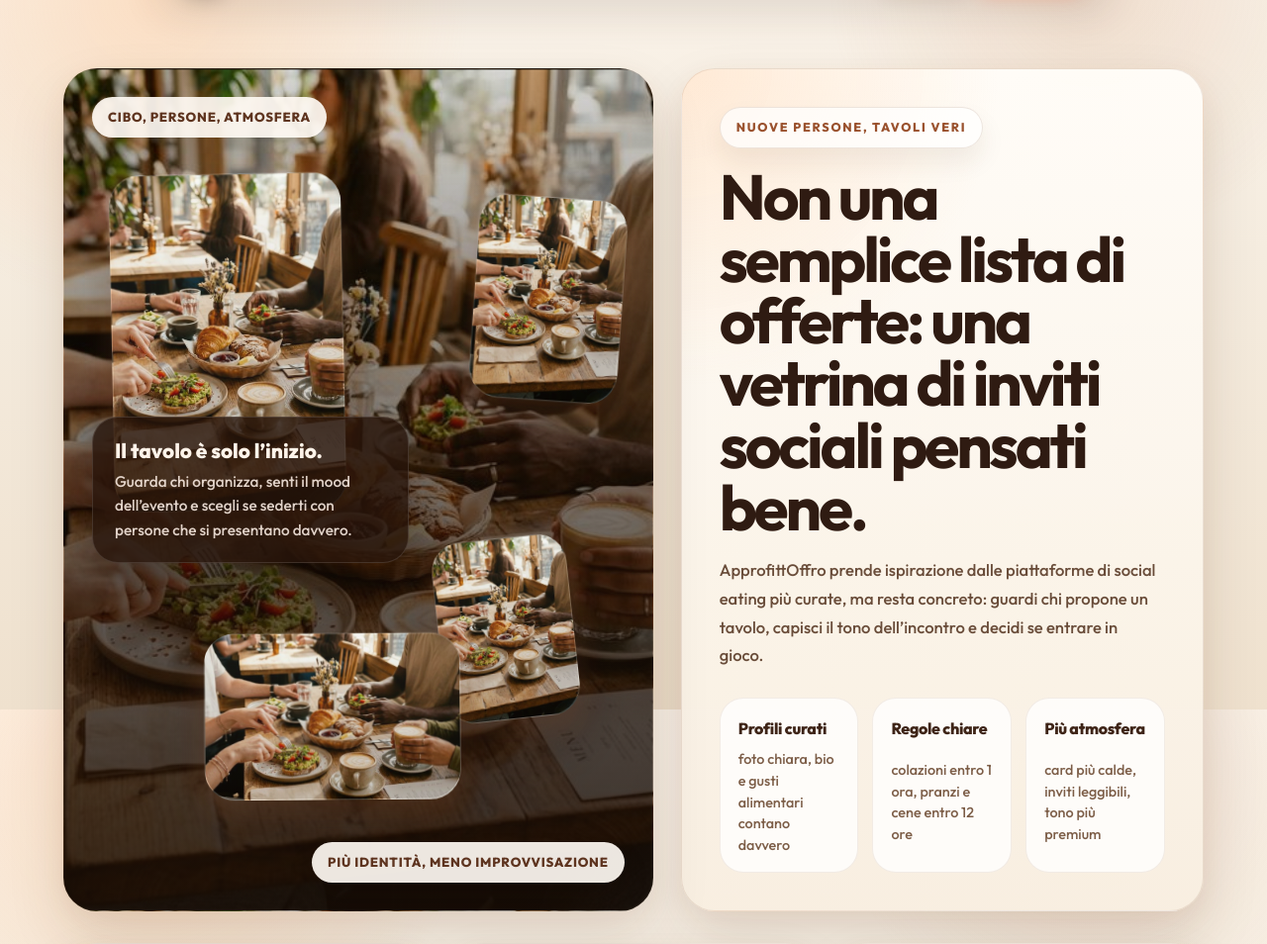
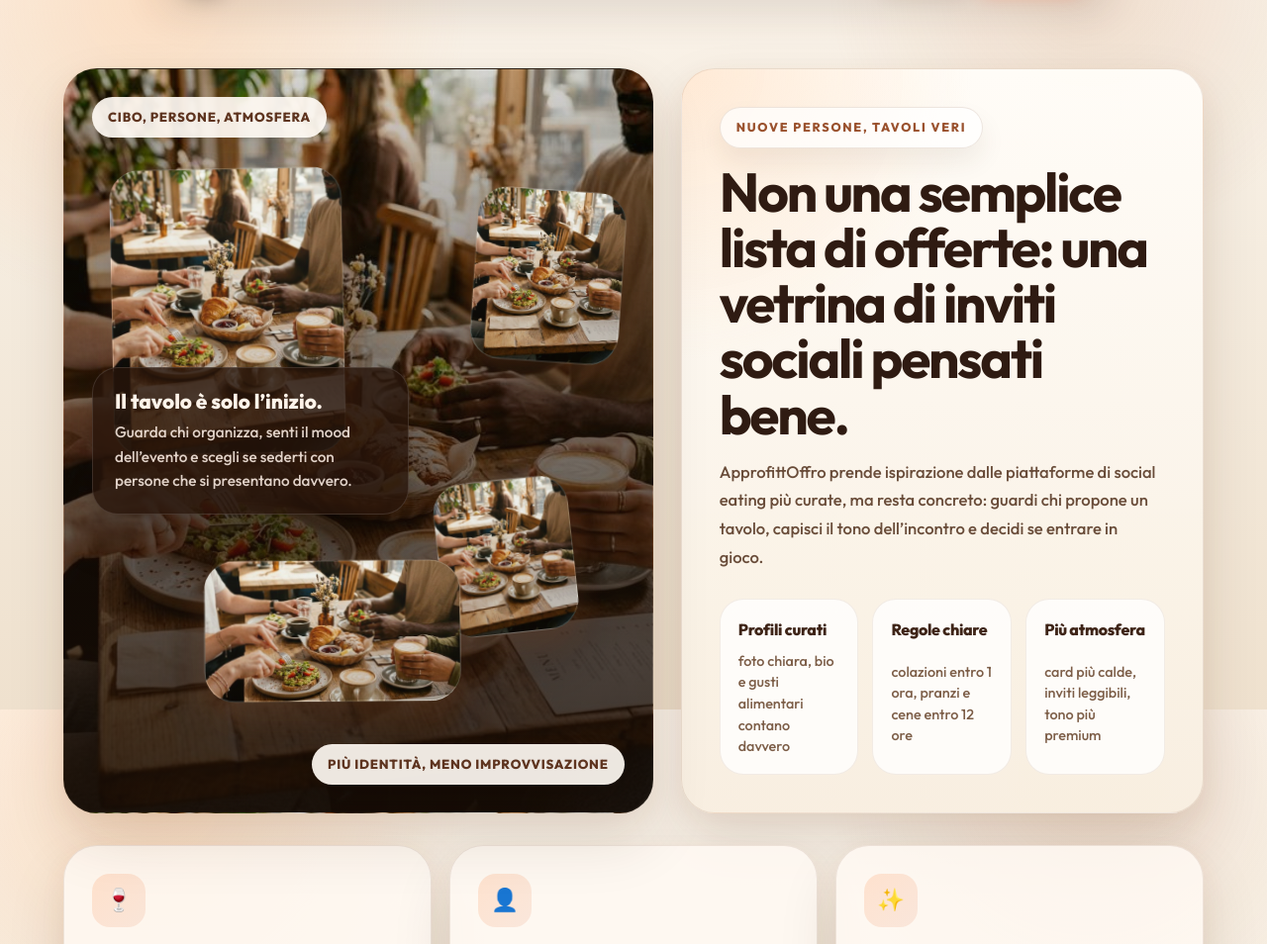
Before and after one commit to mellutecno/ApprofittOffro, a Flask app: page /dashboard in a window 1280 px wide. Shown: the part 83-1037 px from the top of the page at 99% size. Run offline with Flask 3, Linux system fonts and the light colour scheme; data that the repository does not hold is empty.

Commit message:
Design: soften public hero heading

```diff
--- a/execution/static/css/styles.css
+++ b/execution/static/css/styles.css
@@ -948,11 +948,11 @@ body.admin-page {
 }
 
 .public-hero-title {
-    font-size: clamp(2.4rem, 5vw, 4.2rem);
-    line-height: 0.98;
-    letter-spacing: -0.05em;
+    font-size: clamp(2rem, 4.3vw, 3.45rem);
+    line-height: 1.02;
+    letter-spacing: -0.04em;
     max-width: 12ch;
-    margin: 18px 0 18px;
+    margin: 16px 0 16px;
 }
 
 .public-hero-text,
--- a/execution/static/sw.js
+++ b/execution/static/sw.js
@@ -1,4 +1,4 @@
-const CACHE_NAME = 'approfittoffro-v63';
+const CACHE_NAME = 'approfittoffro-v64';
 const ASSETS = [
     '/',
     '/dashboard',
```
